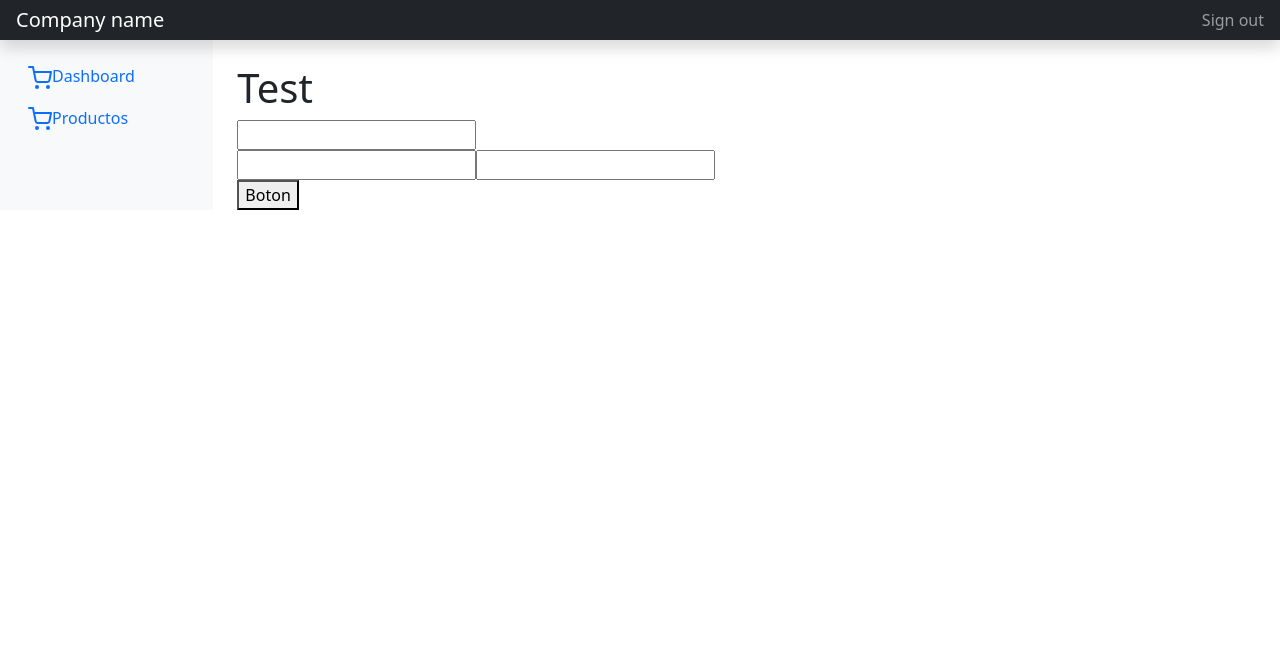
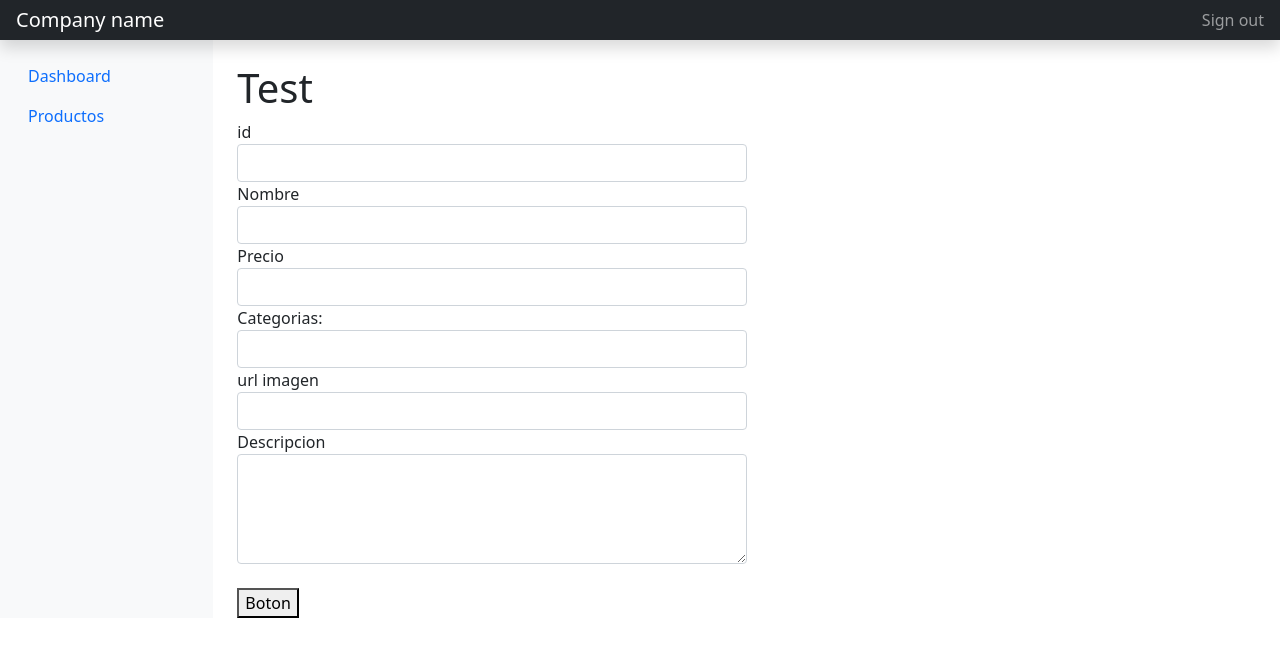
Before and after one commit to ObedVega/app_store, a React (Create React App) app: page /Test in a window 1280 px wide. Shown: the top 656 px of the page. Built offline with nearby package versions, Linux system fonts and the light colour scheme.

Commit message:
reading api for products

```diff
--- a/src/admin/Layout2.js
+++ b/src/admin/Layout2.js
@@ -25,18 +25,14 @@ export const Layout2 = () => {
               <Link
                 to="/dashboard"
                 className='nav-link'
-              >
-                <svg xmlns="http://www.w3.org/2000/svg" width="24" height="24" viewBox="0 0 24 24" fill="none" stroke="currentColor" strokeWidth="2"  strokeLinecap="round" strokeLinejoin="round" className="feather feather-shopping-cart" aria-hidden="true"><circle cx="9" cy="21" r="1"></circle><circle cx="20" cy="21" r="1"></circle><path d="M1 1h4l2.68 13.39a2 2 0 0 0 2 1.61h9.72a2 2 0 0 0 2-1.61L23 6H6"></path></svg>
-                Dashboard
+              > Dashboard
               </Link>
               </li>
               <li className="nav-item">
               <Link
                 to="/productos"
                 className='nav-link'
-              >
-                <svg xmlns="http://www.w3.org/2000/svg" width="24" height="24" viewBox="0 0 24 24" fill="none" stroke="currentColor" strokeWidth="2"  strokeLinecap="round" strokeLinejoin="round" className="feather feather-shopping-cart" aria-hidden="true"><circle cx="9" cy="21" r="1"></circle><circle cx="20" cy="21" r="1"></circle><path d="M1 1h4l2.68 13.39a2 2 0 0 0 2 1.61h9.72a2 2 0 0 0 2-1.61L23 6H6"></path></svg>
-                Productos
+              >   Productos
               </Link>
               </li>
             </ul>
--- a/src/admin/Products.js
+++ b/src/admin/Products.js
@@ -18,10 +18,7 @@ export const Productos = () => {
     useEffect(() => {
       getData()
     }, [])
-    //console.log(Products);
-    //if(res){
-    //  return (<p>Cargando</p>);
-    //}
+
 
     return (
         <>
@@ -30,7 +27,7 @@ export const Productos = () => {
             to="/test"
             className=''
           >
-            Agregar
+            Agregar Producto
           </Link>
         </div>
         <Table striped bordered hover size="sm">
--- a/src/admin/test.js
+++ b/src/admin/test.js
@@ -6,16 +6,23 @@ export const Test = () => {
     const [id, setId] = useState('');
     const [name, setName] = useState('');
     const [precio, setPrecio] = useState('');
+    const [url, setUrl] = useState('');
+    const [descripcion, setDescripcion] = useState('');
+    const [categoria, setCategoria] = useState('');
 
     let dataInfo = {
         "id":id,
         "nombre": name,
-        "precio": precio
+        "precio": precio,
+        "url": url,
+        "descripcion":descripcion,
+        "categoria":categoria
     }
 
     const handleInput = () =>{
         console.log(dataInfo);
-        return fetch('https://app-itj-bootcamp.herokuapp.com/insProducts?id='+id, {
+
+        return fetch('https://app-itj-bootcamp.herokuapp.com/insProducts?id='+id+'&url='+url+'&name='+name+'&price='+precio+'&desc='+descripcion+'&cat='+categoria, {
             method: 'POST',
             //body: JSON.stringify(dataInfo),
             headers: {
@@ -31,15 +38,36 @@ export const Test = () => {
     return (
       <>
         <h1>Test</h1>
-        <div>
-            <input type="number" onChange={e=>setId(e.target.value)}/>
+        <div className="col-sm-6">
+            <div className="form-group">
+                <label>id</label>
+                <input type="number" className="form-control" onChange={e=>setId(e.target.value)}/>
+            </div>
+            <div className="form-group">
+                <label>Nombre</label>
+                <input type="text" className="form-control" onChange={e=>setName(e.target.value)}/>
+            </div>
+            <div className="form-group">
+                <label>Precio</label>
+                <input type="number" className="form-control" onChange={e=>setPrecio(e.target.value)}/>
+            </div>
+            <div className="form-group">
+                <label >Categorias:</label>
+                <input type="text" className="form-control" onChange={e=>setCategoria(e.target.value)}/>
+            </div>
+            <div className="form-group">
+                <label>url imagen</label>
+                <input type="text" className="form-control" onChange={e=>setUrl(e.target.value)}/>
+            </div>
+            <div className="form-group">
+                <label>Descripcion</label>
+                <textarea className="form-control" onChange={e=>setDescripcion(e.target.value)} rows="4" cols="40"/>
+            </div>
+            <br/>
+            <div className="form-group">
+                <button onClick={()=> handleInput()}>Boton</button>
+            </div>
         </div>
-        <input type="text" onChange={e=>setName(e.target.value)}/>
-        <input type="number" onChange={e=>setPrecio(e.target.value)}/>
-        <div>
-        <button onClick={()=> handleInput()}>Boton</button>
-        </div>
-
       </>
     )
   };
--- a/src/components/productos.js
+++ b/src/components/productos.js
@@ -1,4 +1,4 @@
-import React, {useContext}  from "react";
+import React, {useContext, useState, useEffect }  from "react";
 import { Link } from "react-router-dom";
 import 'bootstrap/dist/css/bootstrap.min.css';
 import '../css/productos.css'
@@ -7,38 +7,53 @@ import prod from '../mock/productos.json';
 export const articulo = prod;
 
 export const Productos = () => {
+    const [Products, setProducts] = useState([])
+    const getData = () => {
 
+        fetch('https://app-itj-bootcamp.herokuapp.com/getProducts')
+        .then((res) => res.json())
+        .then((res) => {
+          setProducts(res)
+        })
+    }
+
+    useEffect(() => {
+      getData()
+    }, [])
     const {carrito, addToCarrito} = useContext(CartContext);
     console.log(carrito);
+
+
+
     return (
     <>
     <div className="grid">
-    {
-      articulo.productos.map((val) =>(
+    {Products.map((item, i) => {
+        return(
             <>
-        <div className="card card-body" >
+            <div key={i} className="card card-body">
                 <img
                   className="img-fluid img_p"
-                src={val.img_url}
+                  src={item.img_url}
                   alt="" />
-            <p >{val.name}</p>
-            <h3 className="text-left" key={val.id}>${val.price}</h3>
+                <p>{item.name}</p>
+                <h3 className="text-left">${item.price}</h3>
                 <div className="text-right">
-
                   <Link
-                    to={`/products/${val.id}`}
+                    to={`/products/${item.id}`}
                     className='p-2 link-secondary nodec'
                  >
                     Details
                   </Link>
-
-                <button className="btn btn-color btn-sm" onClick={()=>addToCarrito(articulo)}>Add to cart</button>
+                  <button className="btn btn-color btn-sm" onClick={() => addToCarrito(articulo)}>Add to cart</button>
                 </div>
             </div>
         </>
-        ))
-    }
+
+        )
+      })}
     </div>
     </>
+
     )
   };
--- a/src/pages/Products.js
+++ b/src/pages/Products.js
@@ -16,8 +16,8 @@ export const Products = () => {
         <>
         <br/>
         <Container>
-        <div class="nav-scroller py-1 mb-2">
-            <nav class="nav d-flex justify-content-between">
+        <div className="nav-scroller py-1 mb-2">
+            <nav className="nav d-flex justify-content-between">
                 <a className="p-2 link-secondary" href="/products">All Products</a>
             {
             category.categorias.map((val) =>(
```
Lines whose indentation alone changed are shown as unchanged.
